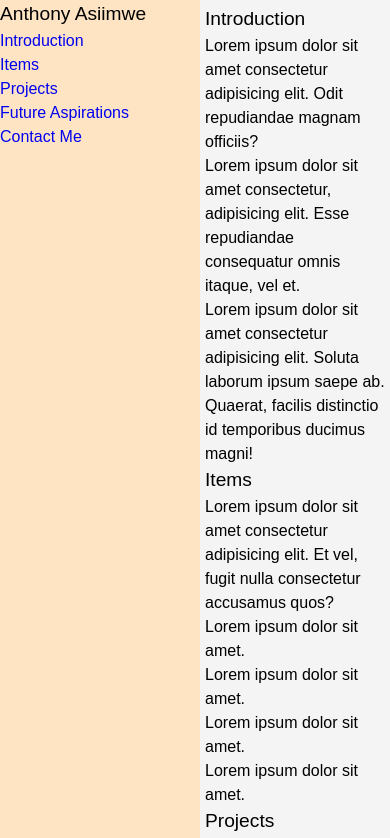
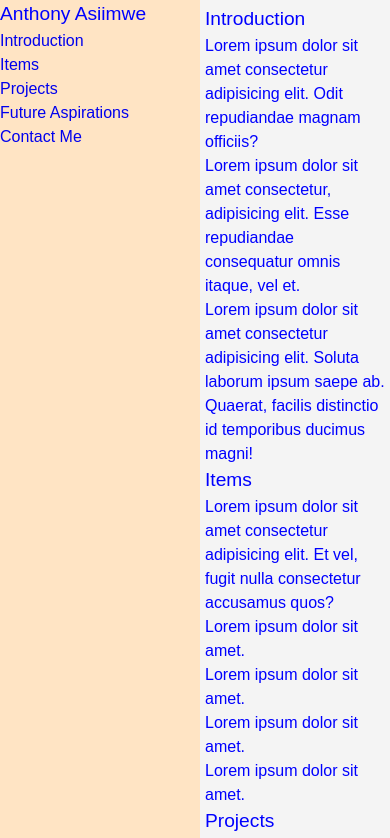
Before and after one commit to asiimwe-a/free-code-camp, a plain HTML site: page Responsive Web Design/Documentation Page pp/index.html in a window 390 px wide. Shown: the top 838 px of the page. Drawn offline with Linux system fonts and the light colour scheme.

Commit message:
added a media query

```diff
--- a/Responsive Web Design/Documentation Page pp/styles.css
+++ b/Responsive Web Design/Documentation Page pp/styles.css
@@ -35,3 +35,9 @@ header {
     margin-left: 200px;
     padding: 5px;
 }
+
+@media (max-width: 500px) {
+    body {
+        color: blue;
+    }
+}
```
